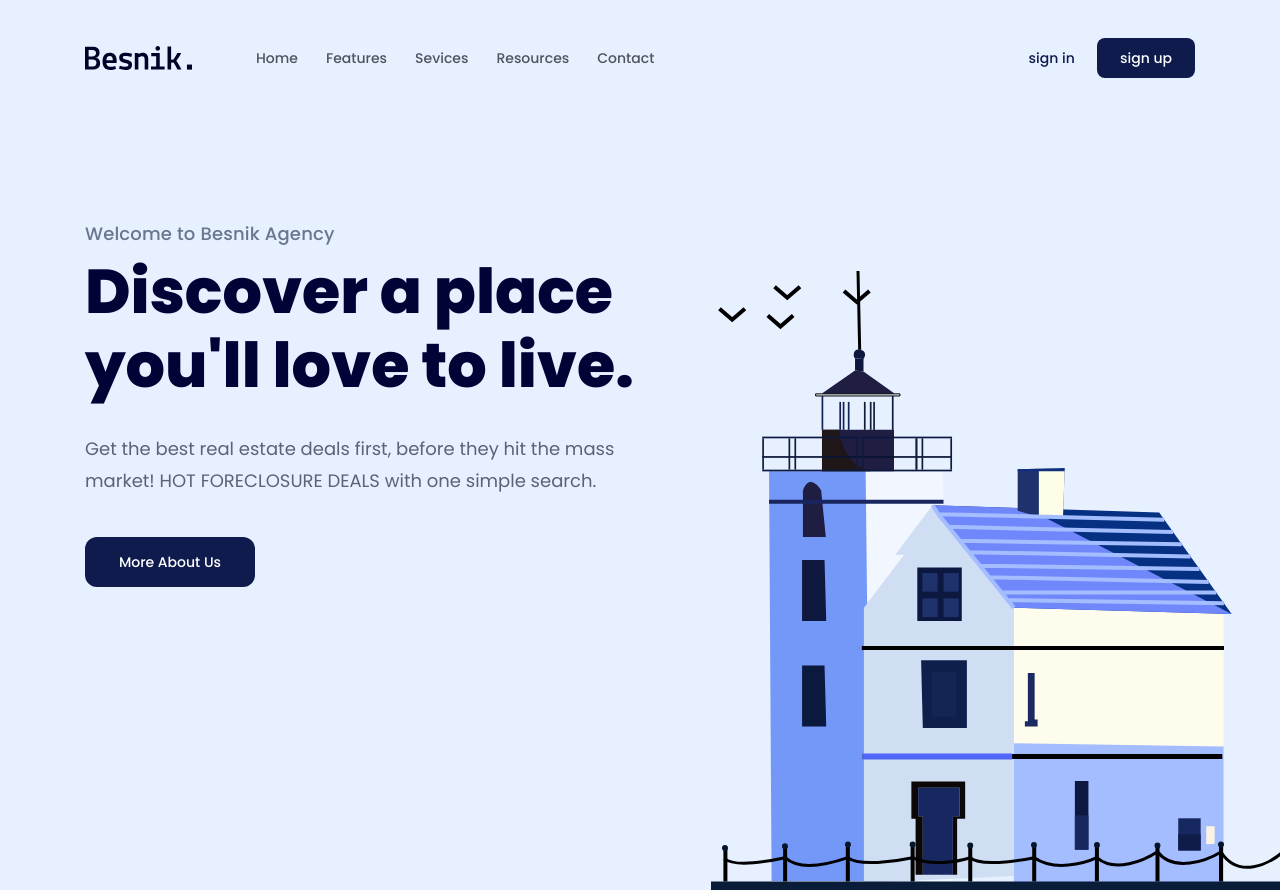
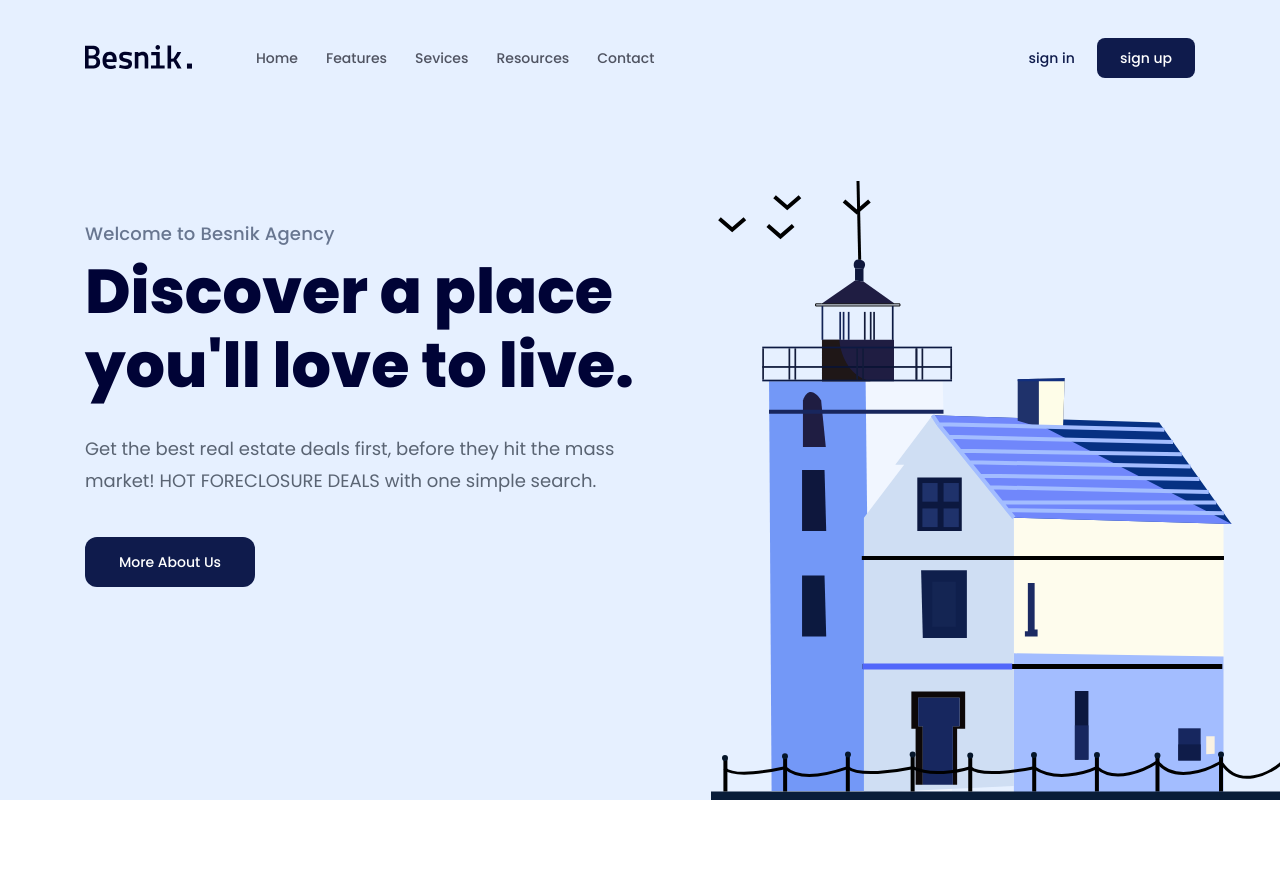
Before and after one commit to Nguyen-Minh-Tai/Landing-Page, a plain HTML site: page index.html in a window 1280 px wide. Shown: the top 890 px of the page. Drawn offline with Linux system fonts and the light colour scheme.

Commit message:
Fix bug phần logo

```diff
--- a/assets/CSS/styles.css
+++ b/assets/CSS/styles.css
@@ -66,7 +66,7 @@ a {
     display: flex;
     flex-direction: column;
     background: #e6f0ff;
-    height: 100vh;
+    height: calc(100vh - 90px);
 }
 
 .nav-bar {
--- a/index.html
+++ b/index.html
@@ -27,7 +27,9 @@
                     <!-- navbar -->
                     <nav class="nav-bar">
                         <!-- Logo -->
-                        <img src="./assets/img/Logo.svg" alt="Besnik." />
+                        <a href="#!">
+                            <img src="./assets/img/Logo.svg" alt="Besnik."
+                        /></a>
 
                         <!-- Navigation -->
                         <ul>
```
